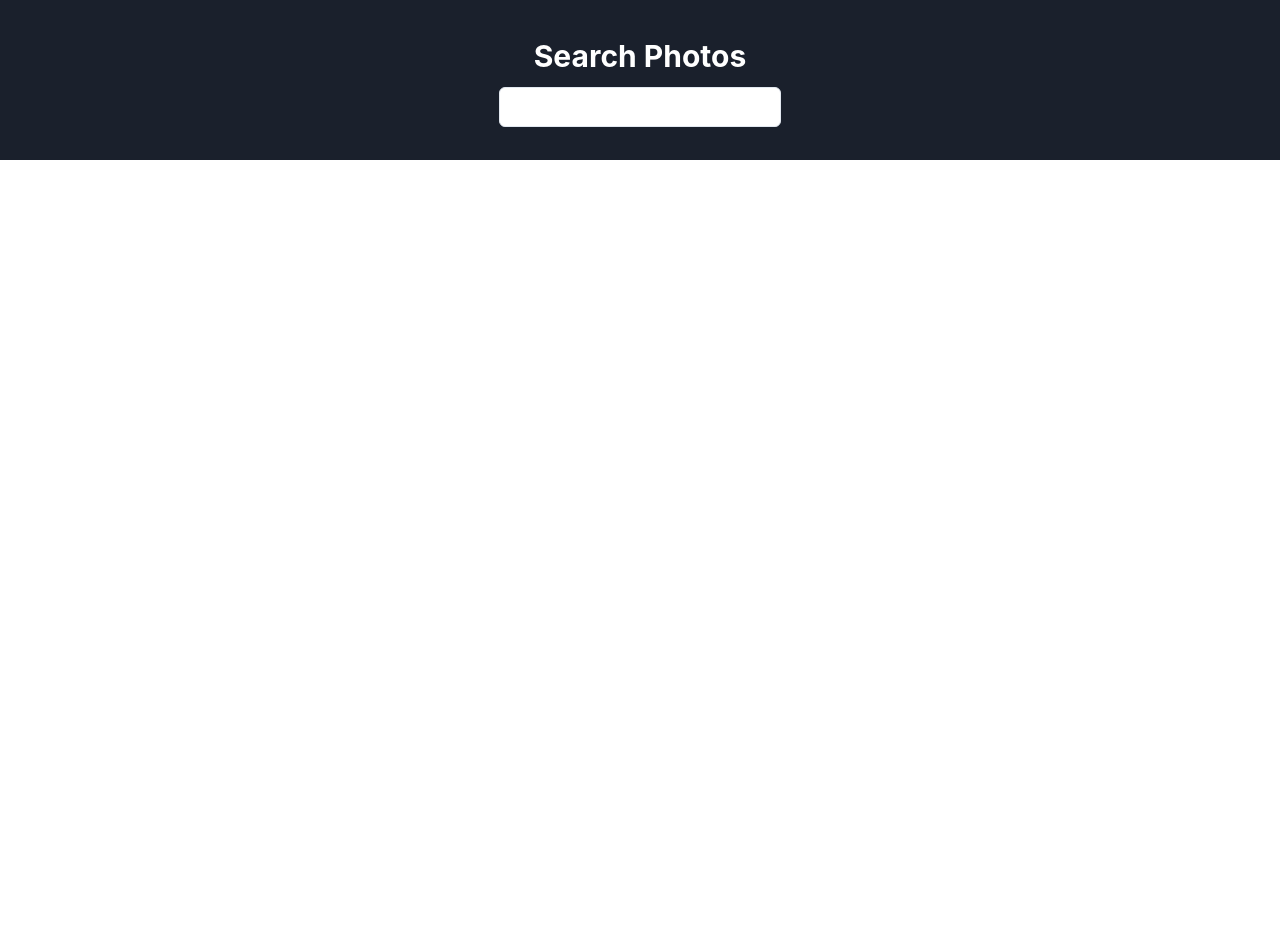
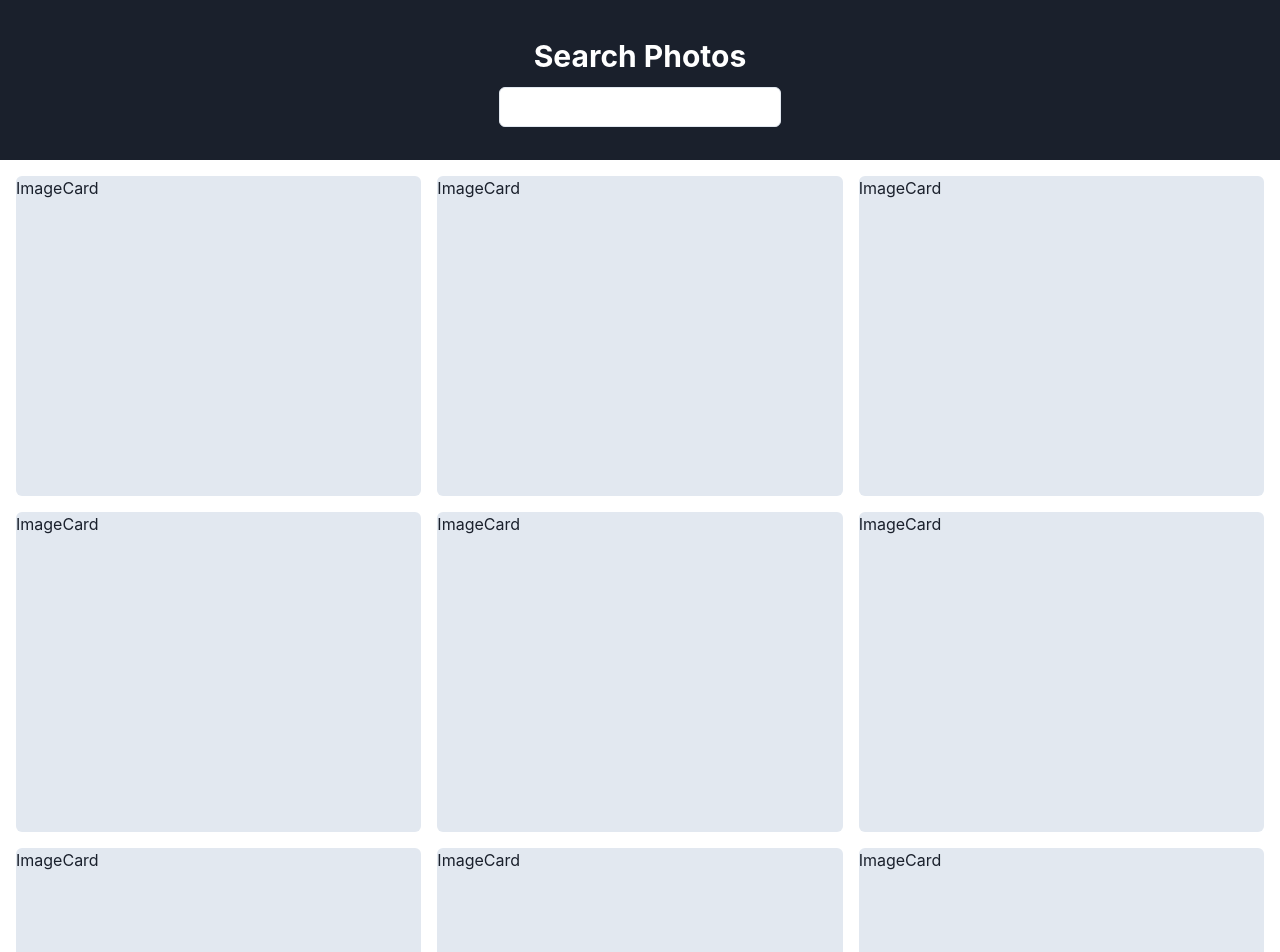
Before and after one commit to Varu98/image-listing, a React (Create React App) app: page / in a window 1280 px wide. Shown: the top 952 px of the page. Before the commit the page ends 800 px from the top, so only its background shows below. Built offline with nearby package versions, Linux system fonts and the light colour scheme.

Commit message:
add : image card scaffolding

```diff
--- a/src/App.js
+++ b/src/App.js
@@ -12,11 +12,24 @@ import {
 import { ColorModeSwitcher } from './ColorModeSwitcher';
 import { Logo } from './Logo';
 import Layout from './components/layout/Layout';
+import ImageCard from './components/cards/ImageCard';
 
 function App() {
   return (
     <ChakraProvider theme={theme}>
-      <Layout></Layout>
+      <Layout>
+        <Grid padding={4} gap={'1rem'} gridTemplateColumns={'repeat(3, 1fr)'}>
+          <ImageCard />
+          <ImageCard />
+          <ImageCard />
+          <ImageCard />
+          <ImageCard />
+          <ImageCard />
+          <ImageCard />
+          <ImageCard />
+          <ImageCard />
+        </Grid>
+      </Layout>
     </ChakraProvider>
   );
 }
--- /dev/null
+++ b/src/components/cards/ImageCard.jsx
@@ -0,0 +1,13 @@
+import { Box, GridItem, Image, Text } from '@chakra-ui/react';
+import React from 'react';
+
+const ImageCard = () => {
+  return (
+    <GridItem rounded="md" h={'20rem'} bg="gray.200">
+      <Text w={'25rem'}>ImageCard</Text>
+      <Image />
+    </GridItem>
+  );
+};
+
+export default ImageCard;
```
